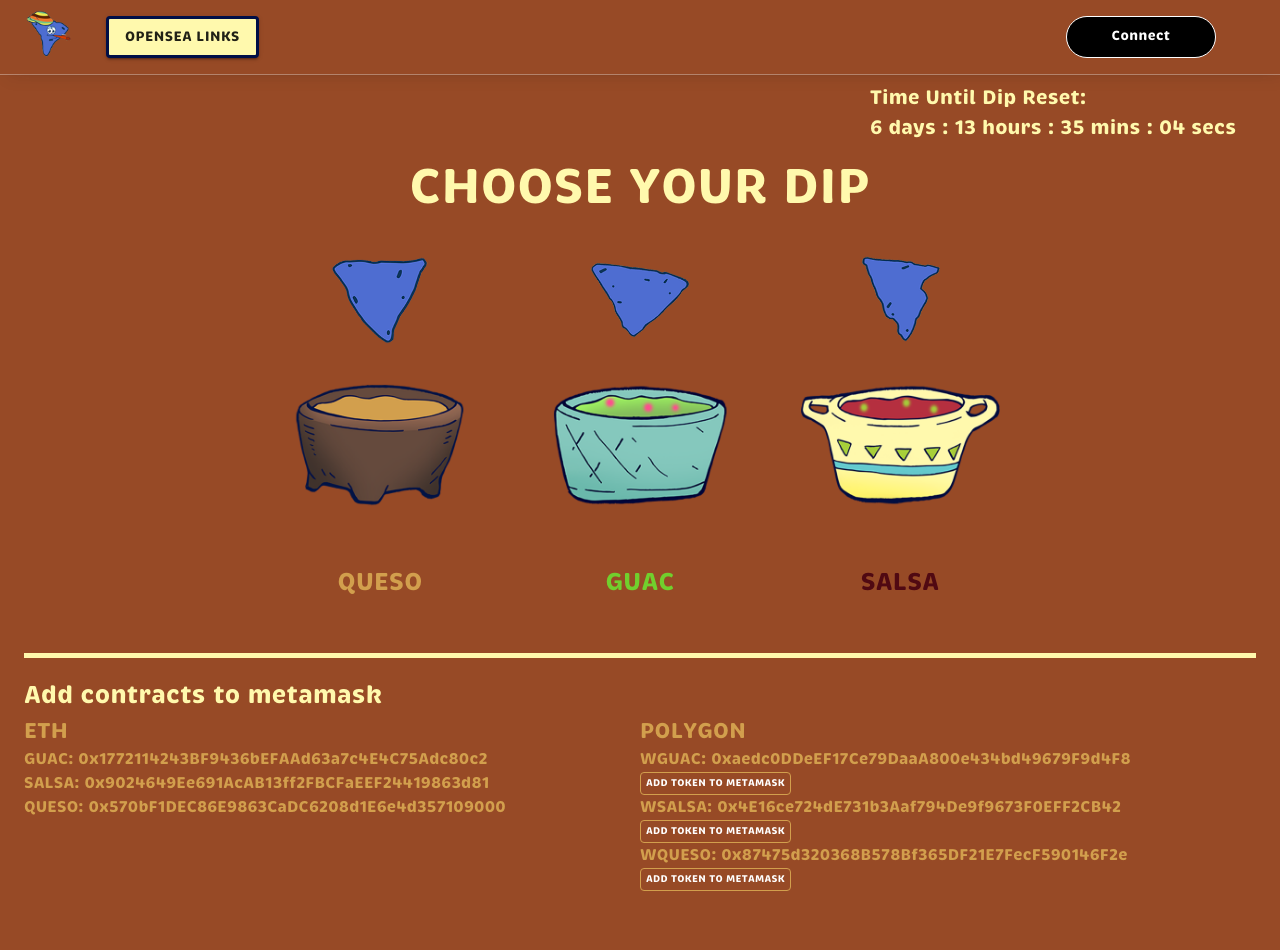
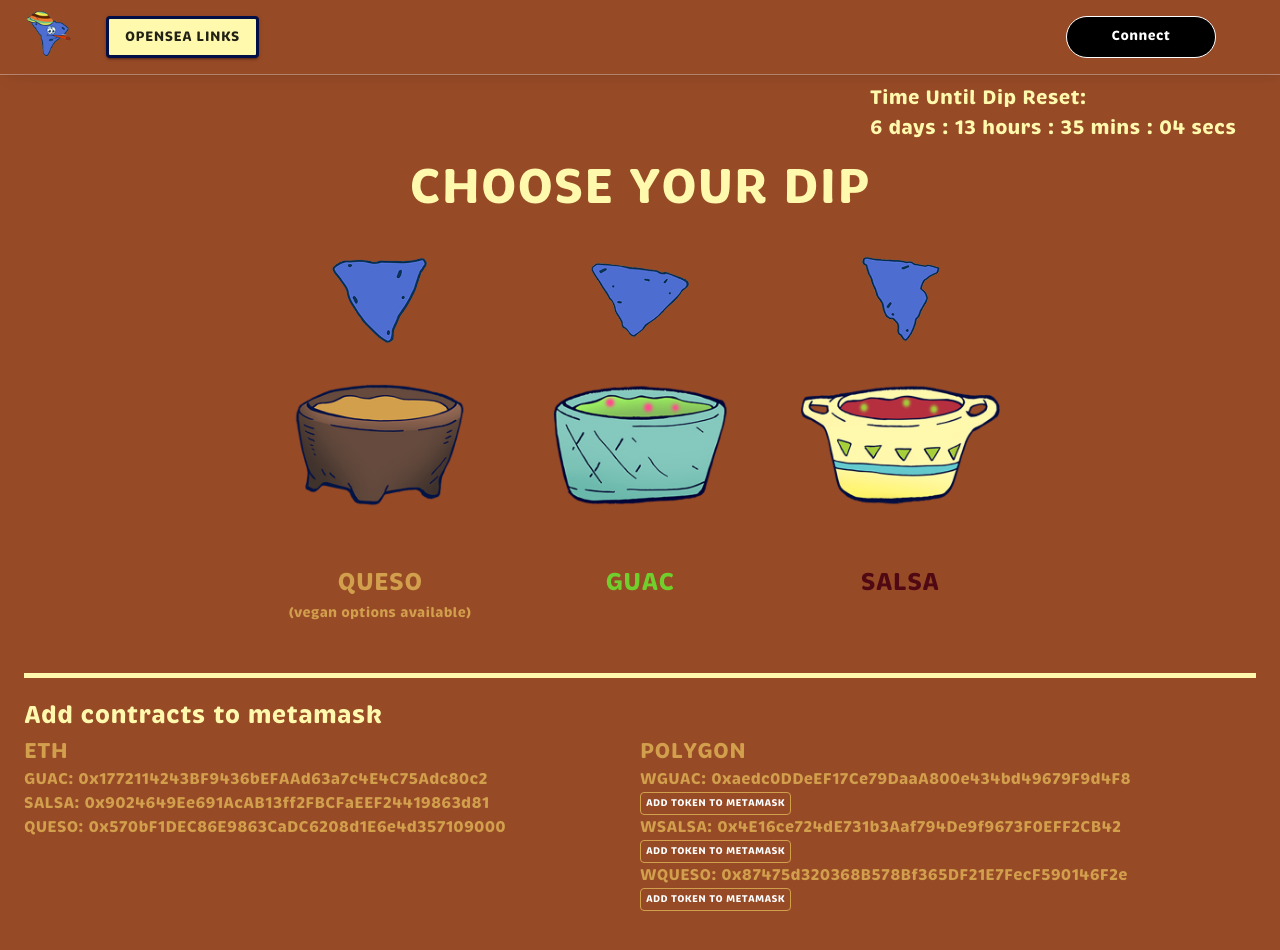
Before and after one commit to WeLoveGuac/TheBigDip, a Next.js app: page / in a window 1280 px wide. Shown: the top 950 px of the page. Built offline with nearby package versions, Linux system fonts and the light colour scheme.

Commit message:
fixed minor issue

```diff
--- a/components/Dip.js
+++ b/components/Dip.js
@@ -500,6 +500,7 @@
                         <img className={classes.dip} src={elem.url1}></img>
                         <img className={classes.bowl} src={elem.url2}></img>
                         <Typography className={classes.chipTitle} style={{ color: elem.color }}>{elem.id}</Typography>
+                        {(elem.id == 'queso') ? <span style={{ color: 'rgb(210, 159, 77)' }}>(vegan options available)</span> : <br />}
                         {
                             renderSwitch(elem.id) && (
                                 <Typography className={classes.chipTitle1} style={{ color: elem.color, textAlign: 'center', textTransform: 'lowercase', fontSize: '18px', fontStyle: 'italic' }}>{numberWithCommas(renderSwitch(elem.id))}/69,420 {elem.id}</Typography>
@@ -507,7 +508,7 @@
                         }
                         {
                             address && (
-                                <Typography className={classes.chipTitle1} style={{ color: elem.color, textAlign: 'center', textTransform: 'capitalize', fontSize: '18px', fontStyle: 'italic' }}>Your {elem.id}: {numberWithCommas(userTokenSwitch(elem.id))} </Typography>
+                                <Typography className={classes.chipTitle1} style={{ color: '#fff9ad', textAlign: 'center', textTransform: 'capitalize', fontSize: '18px', fontStyle: 'italic' }}>Your {elem.id}: {numberWithCommas(userTokenSwitch(elem.id))} </Typography>
                             )
                         }
                     </Box>
```
